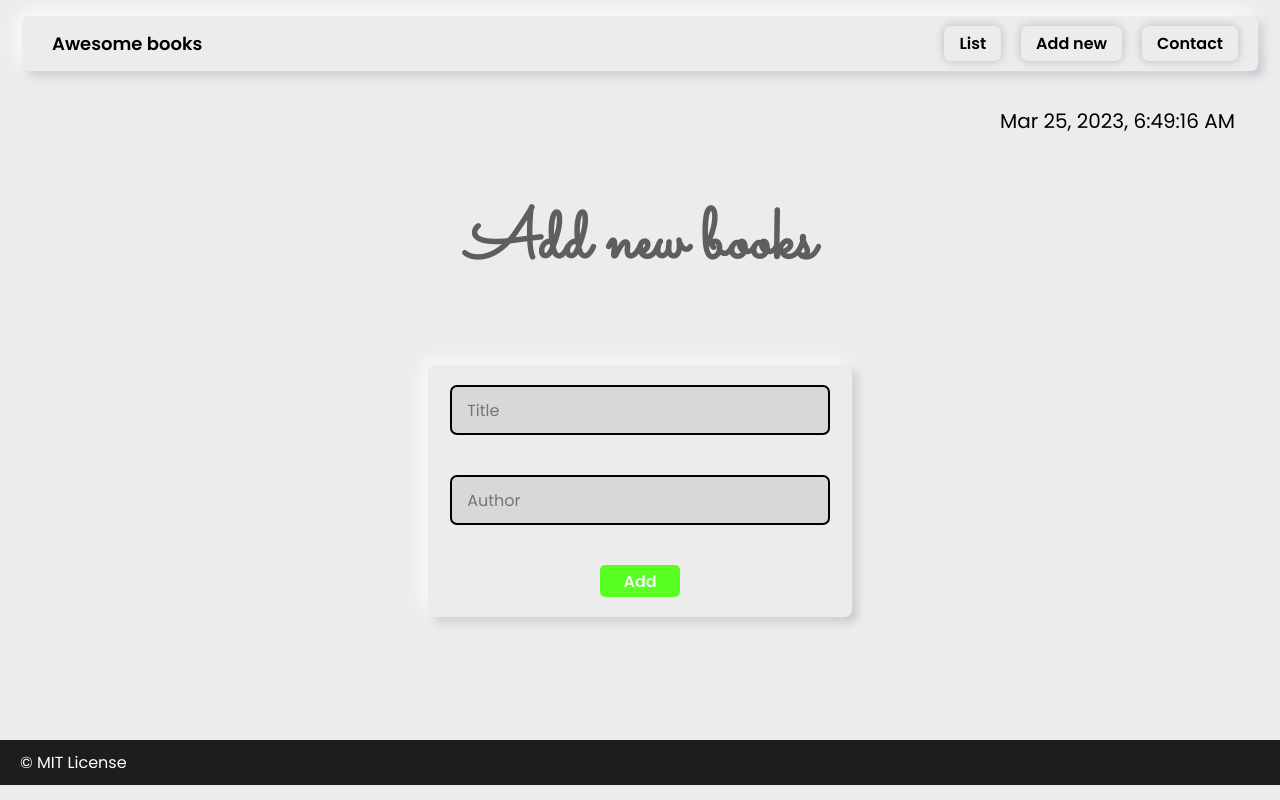
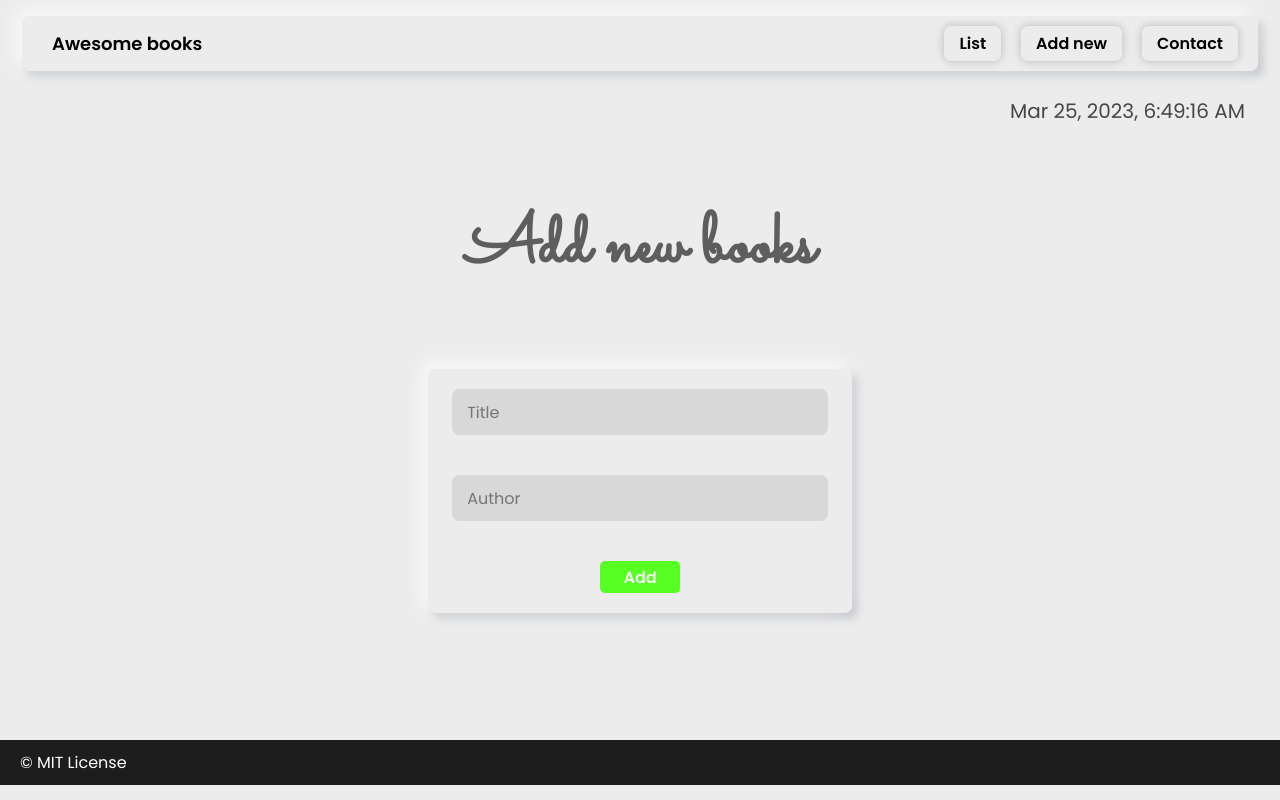
Before and after one commit to hasnatali1947/Awesome-books, a website with bundled scripts: page Index.html in a window 1280 px wide. Built offline with nearby package versions, Linux system fonts and the light colour scheme.

Commit message:
add opacitys

```diff
--- a/style.css
+++ b/style.css
@@ -175,14 +175,15 @@ input:focus {
 
 .collection {
   border-radius: 7px;
-  box-shadow: 1px 2px 5px;
   width: 100%;
   display: flex;
   flex-direction: column;
+  box-shadow: var(--Box-shadow-outside);
 }
 
 .collection ul:nth-child(odd) {
   background-color: rgb(230, 230, 230);
+  border-radius: 10px;
 }
 
 .inputs {
@@ -213,9 +214,9 @@ input:focus {
 }
 
 .form-values .input-container {
-  border: 2px solid black;
   width: 90%;
   height: 4vh;
+  border: none;
 }
 
 .btn {
@@ -285,13 +286,15 @@ input:focus {
   font-size: 19px;
   margin: 3vh;
   height: 20vh;
+  opacity: 0.7;
 }
 
 .timeDate {
   position: absolute;
-  top: 90px;
-  right: 45px;
+  top: 80px;
+  right: 35px;
   font-size: 20px;
+  opacity: 0.7;
 }
 
 footer {
```
